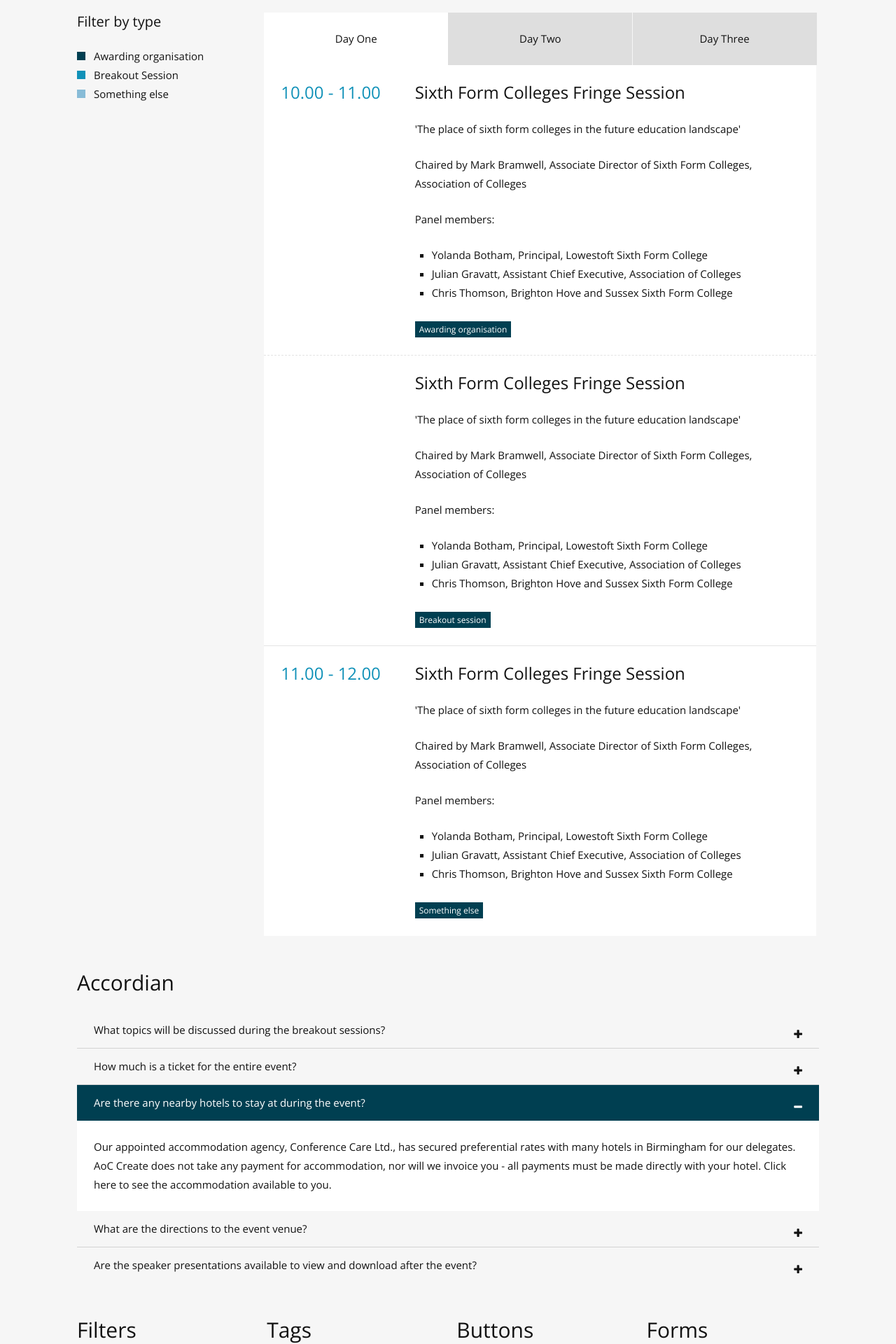
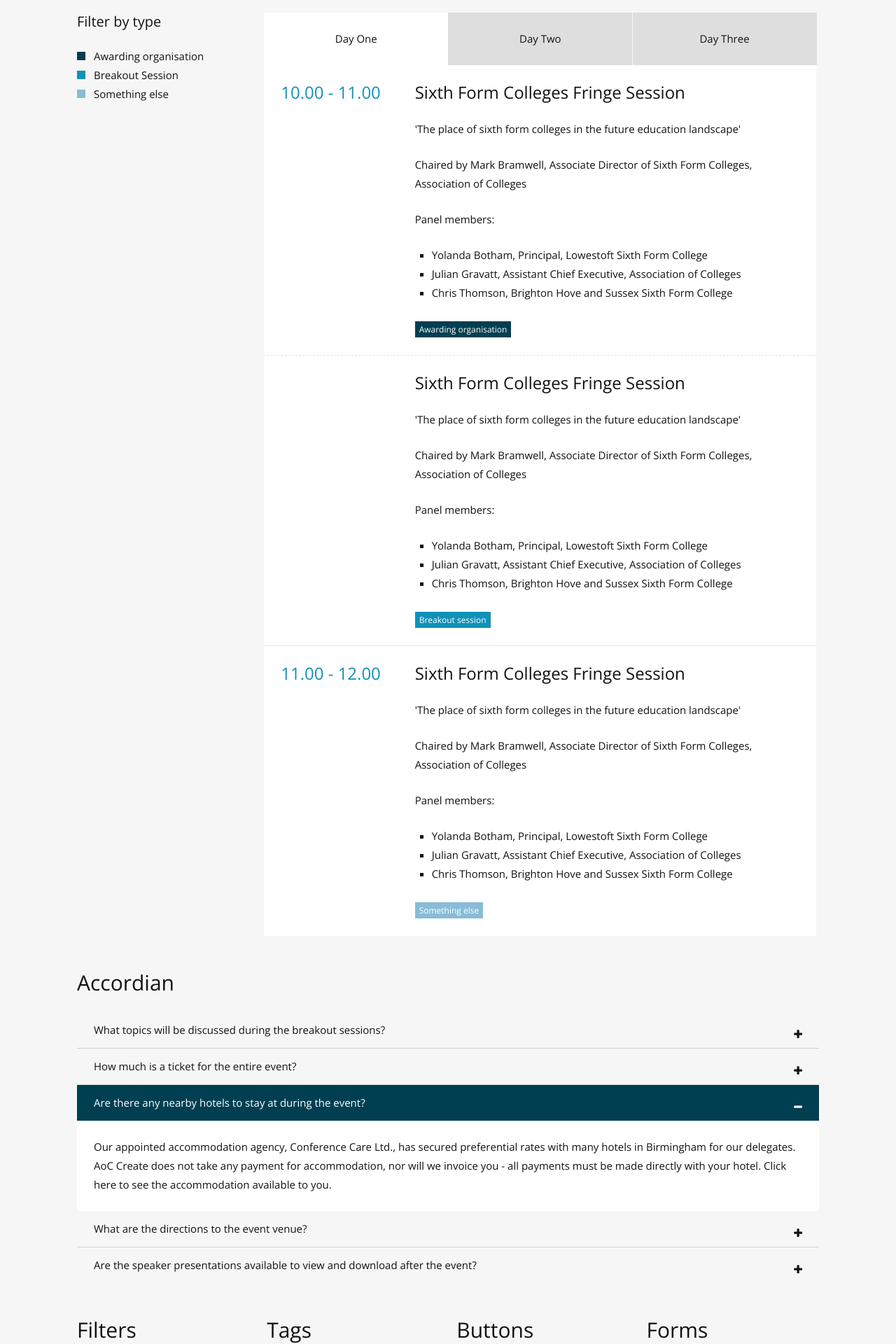
Before and after one commit to big-cat/aoc-annual-conference, a Jekyll site: the page built from styleguide/index.html, in a window 1280 px wide. Shown: the part 4480-6400 px from the top of the page at 70% size. Built offline with Jekyll 4.4.1, drawn with Linux system fonts in a browser that asks for light colours; nearby versions of some CDN libraries; library files that are not in the unit come from our copies.

Commit message:
Update index.html

```diff
--- a/styleguide/index.html
+++ b/styleguide/index.html
@@ -372,7 +372,7 @@ layout: styleguide
                             <li>Julian Gravatt, Assistant Chief Executive, Association of Colleges</li>
                             <li>Chris Thomson, Brighton Hove and Sussex Sixth Form College</li>
                         </ul>
-                        <a href="" class="tag tag--1 m-b--s">Breakout session</a>
+                        <a href="" class="tag tag--2 m-b--s">Breakout session</a>
                     </div>
                 </div>
             </div>
@@ -393,7 +393,7 @@ layout: styleguide
                             <li>Julian Gravatt, Assistant Chief Executive, Association of Colleges</li>
                             <li>Chris Thomson, Brighton Hove and Sussex Sixth Form College</li>
                         </ul>
-                        <a href="" class="tag tag--1 m-b--s">Something else</a>
+                        <a href="" class="tag tag--3 m-b--s">Something else</a>
                     </div>
                 </div>
             </div>
```
